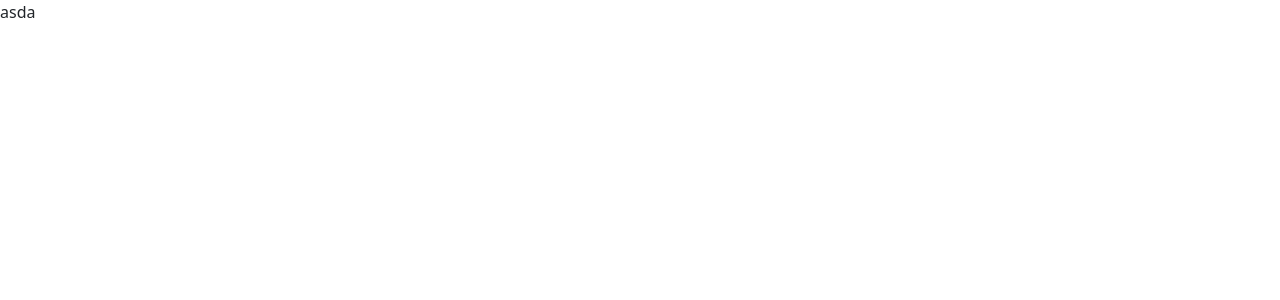
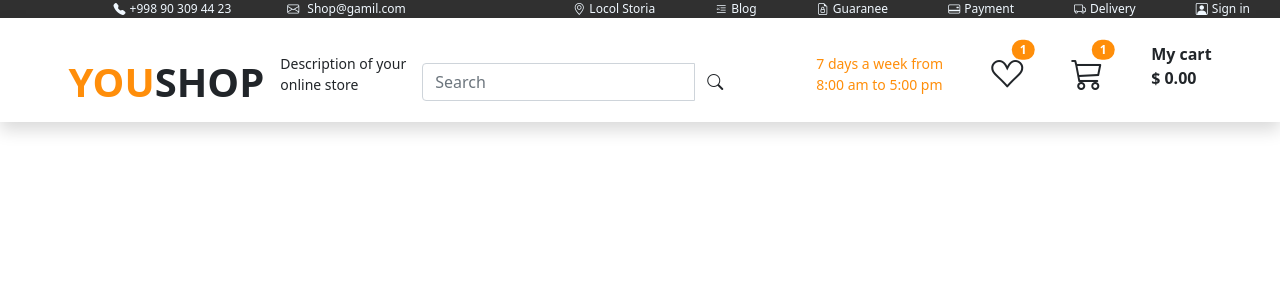
Before and after one commit to ayyubi2000/online-shop-ui, a React (Create React App) app: page / in a window 1280 px wide. Shown: the top 300 px of the page. Built offline with nearby package versions, Linux system fonts and the light colour scheme.

Commit message:
outlet qushildi

```diff
--- a/src/App.jsx
+++ b/src/App.jsx
@@ -1,6 +1,7 @@
 import {Routes , Route} from 'react-router-dom';
-import Index from "./Layout/Main/Main";
-import Home from "./Pages/Home/Home"
+import "./Assets/Style/Config.scss";
+import Main from "./Layout/Main/Main";
+import Home from "./Pages/Home/Home";
 // import Cards from './Conponents/Cards/Cards';
 // import Description from './Conponents/Description/Description';
 // import Items from './Conponents/Item/Items';
@@ -13,7 +14,7 @@ import Home from "./Pages/Home/Home"
 function App() {
   return (
     		<Routes>
-          <Route path="/" element={<Index/>} >
+          <Route path="/" element={<Main/>} >
               <Route path="/home" element={<Home/>} />
           </Route>
 			</Routes>
--- a/src/Assets/Style/Config.scss
+++ b/src/Assets/Style/Config.scss
@@ -0,0 +1 @@
+* {margin: 0; padding: 0; box-sizing: border-box;}
--- a/src/Conponents/Navbar/Navbar_.jsx
+++ b/src/Conponents/Navbar/Navbar_.jsx
@@ -5,8 +5,8 @@ const Navbar_ = () => {
 	return (
 		<>
 			<div className="Container-fluid Navbar-color">
-        <div className="row">
-          <div className="col-5 d-flex justify-content-center">
+				<div className="row ">
+					<div className="col-5 d-flex justify-content-center align-items-center">
 						<span className="d-none d-lg-block ">
 							<i className="bi bi-telephone-fill "></i>
 							<span className="ms-1">+998 90 309 44 23</span>
@@ -16,7 +16,7 @@ const Navbar_ = () => {
 							<span className="ms-2">Shop@gamil.com</span>
 						</span>
 					</div>
-          <div className="col-7 d-flex justify-content-around">
+					<div className="col-7 d-flex justify-content-around justify-content-center">
 						<span>
 							<i className="bi bi-geo-alt"></i>
 							<span className="ms-1">Locol Storia</span>
@@ -53,7 +53,7 @@ const NavBAr = () => {
 
 	return (
 		<>
-      <div className="container-fluid d-flex justify-content-center pt-4 shadow">
+			<div className="container-fluid d-flex justify-content-center align-items-center pt-4 shadow">
 				<span className="font-nav">
 					<span className="text-nav">YOU</span>
 					<span>SHOP</span>
--- a/src/Layout/Main/Main.jsx
+++ b/src/Layout/Main/Main.jsx
@@ -1,7 +1,21 @@
+import { Outlet } from "react-router-dom";
+import Navbar from "../../Conponents/Navbar/Navbar_"
+// import Navbar from "../../Conponents/"
+
 function Index() {
   return (
-    <div className="app">
-            asda
+    <div className="w-100">
+        <div className="row">
+            <div className="col-12">
+                <Navbar />
+            </div>
+            <div className="col-lg-12">
+                <Outlet />
+            </div>
+            <div className="col-12">
+                {/* <Footer /> */}
+            </div>
+        </div>
     </div>
   )
 }
```
Lines whose indentation alone changed are shown as unchanged.
